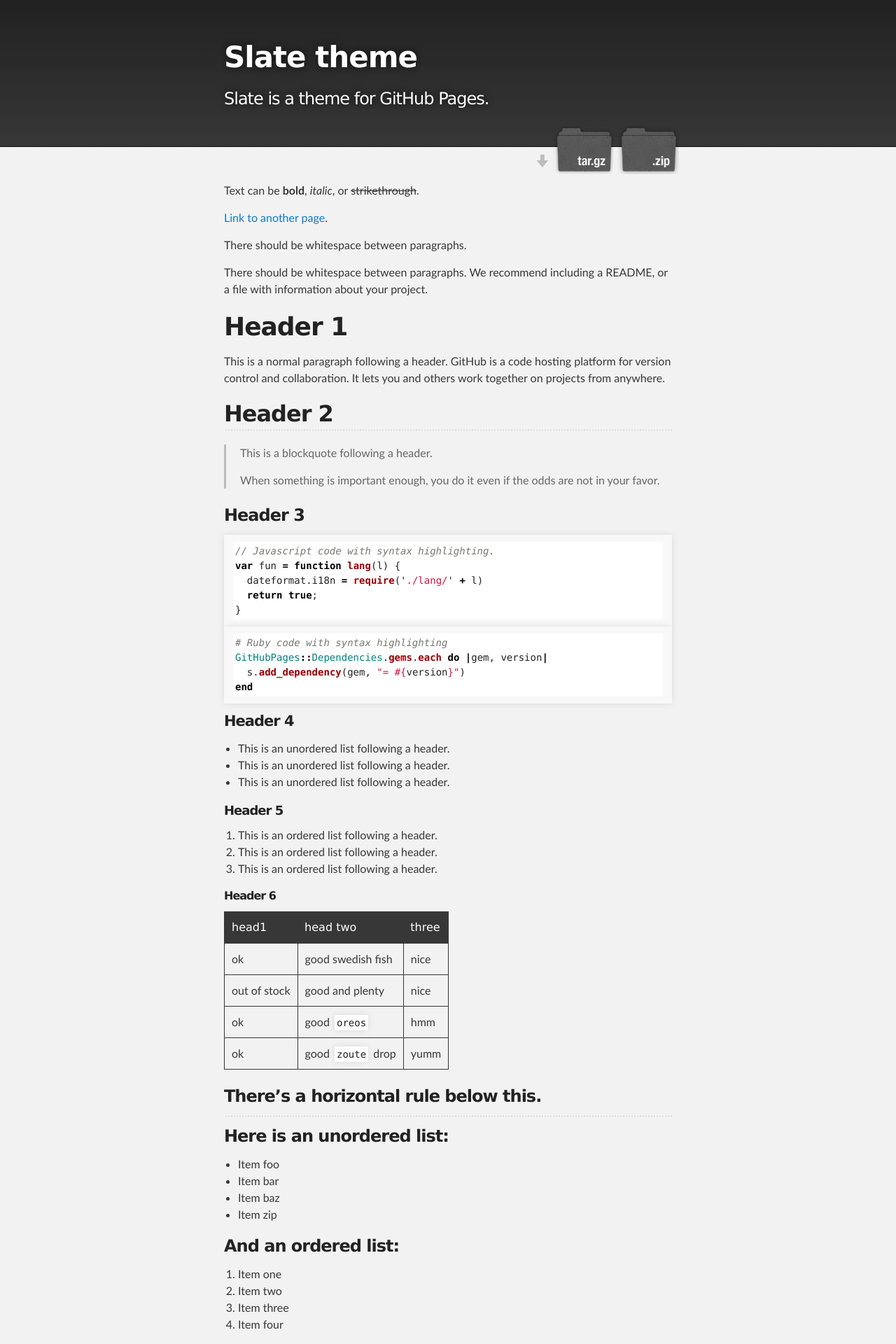
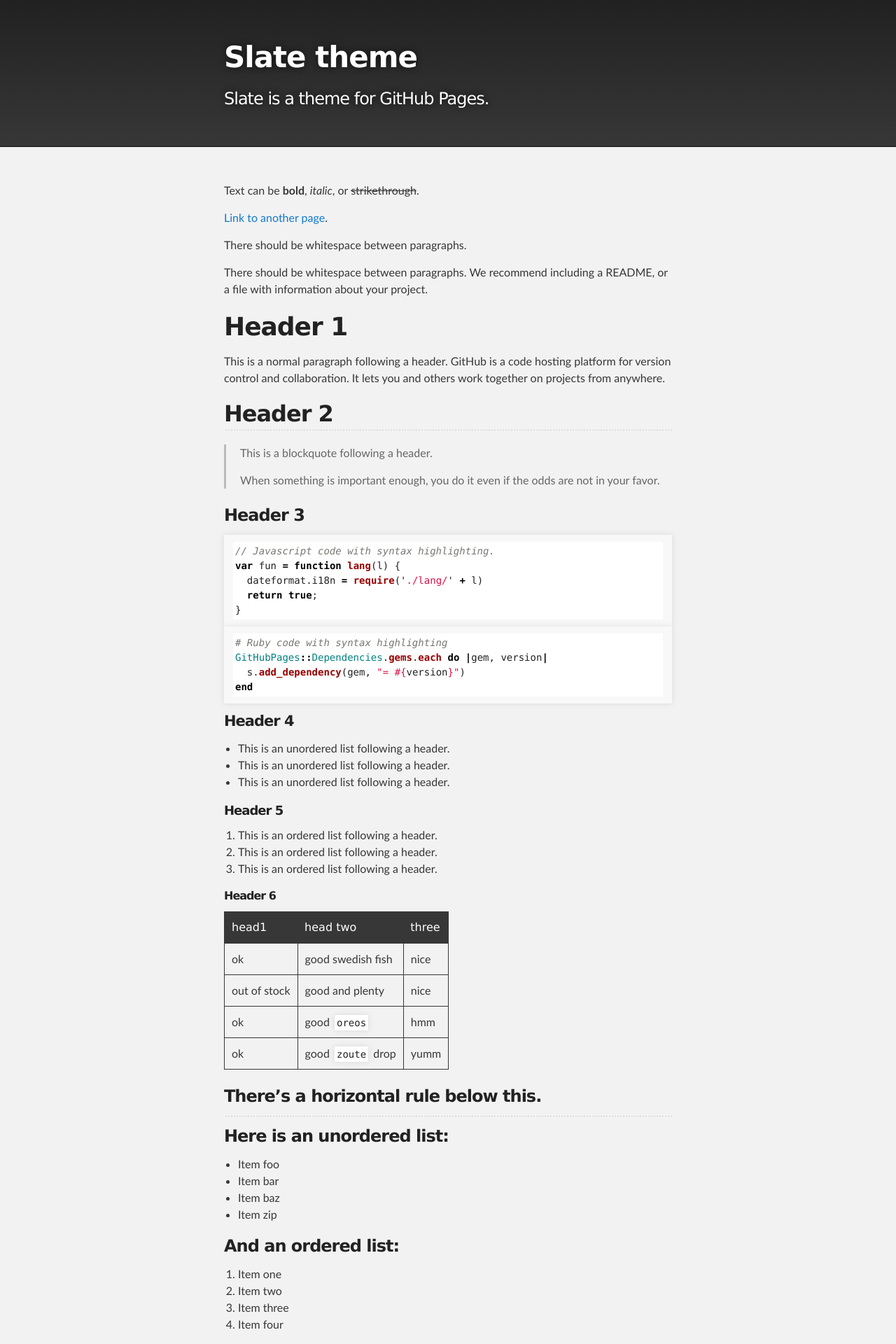
Before and after one commit to JJuergens/jjuergens.github.io, a Jekyll site: the page built from index.md, in a window 1280 px wide. Shown: the top 1920 px of the page at 70% size. Built offline with Jekyll 4.4.1, drawn with Linux system fonts in a browser that asks for light colours.

Commit message:
Update _config.yml

```diff
--- a/_config.yml
+++ b/_config.yml
@@ -1,5 +1,5 @@
 title: Slate theme
 description: Slate is a theme for GitHub Pages.
-show_downloads: true
+show_downloads: false
 google_analytics:
 theme: jekyll-theme-slate
```
